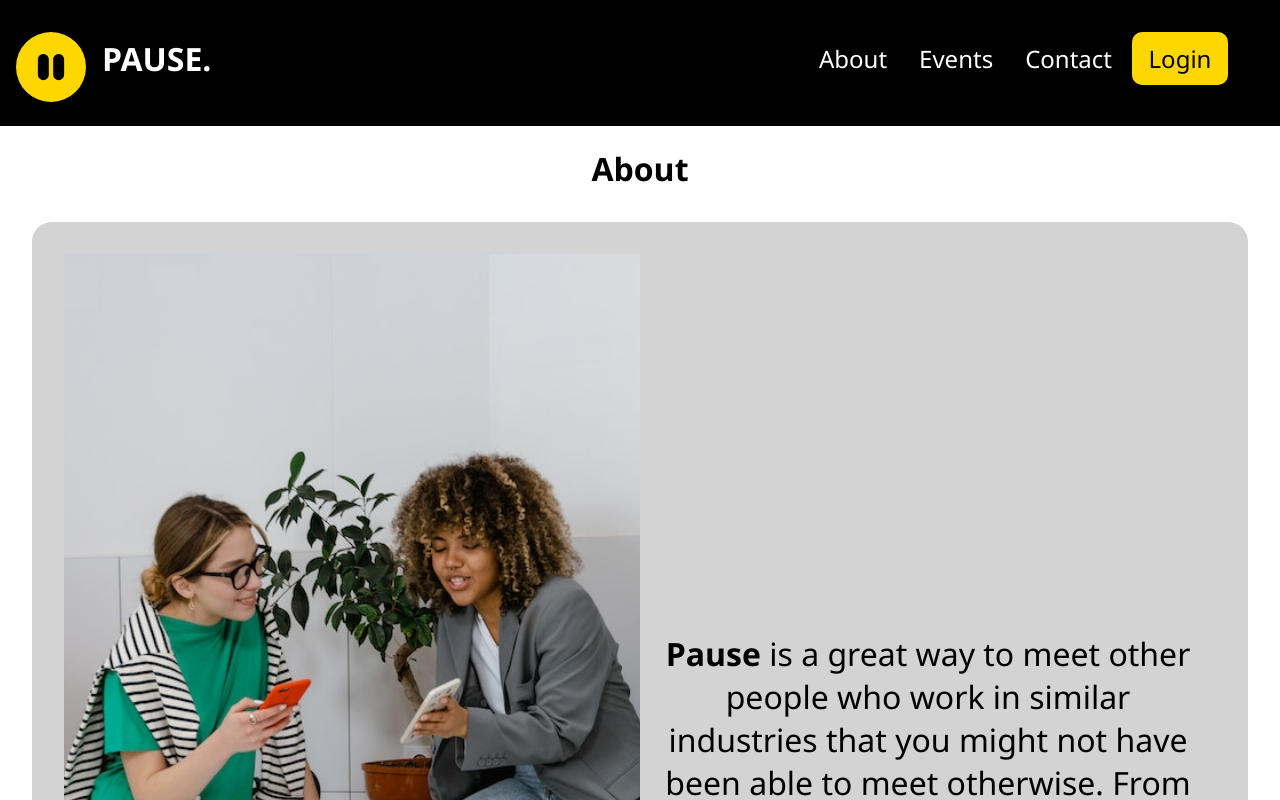
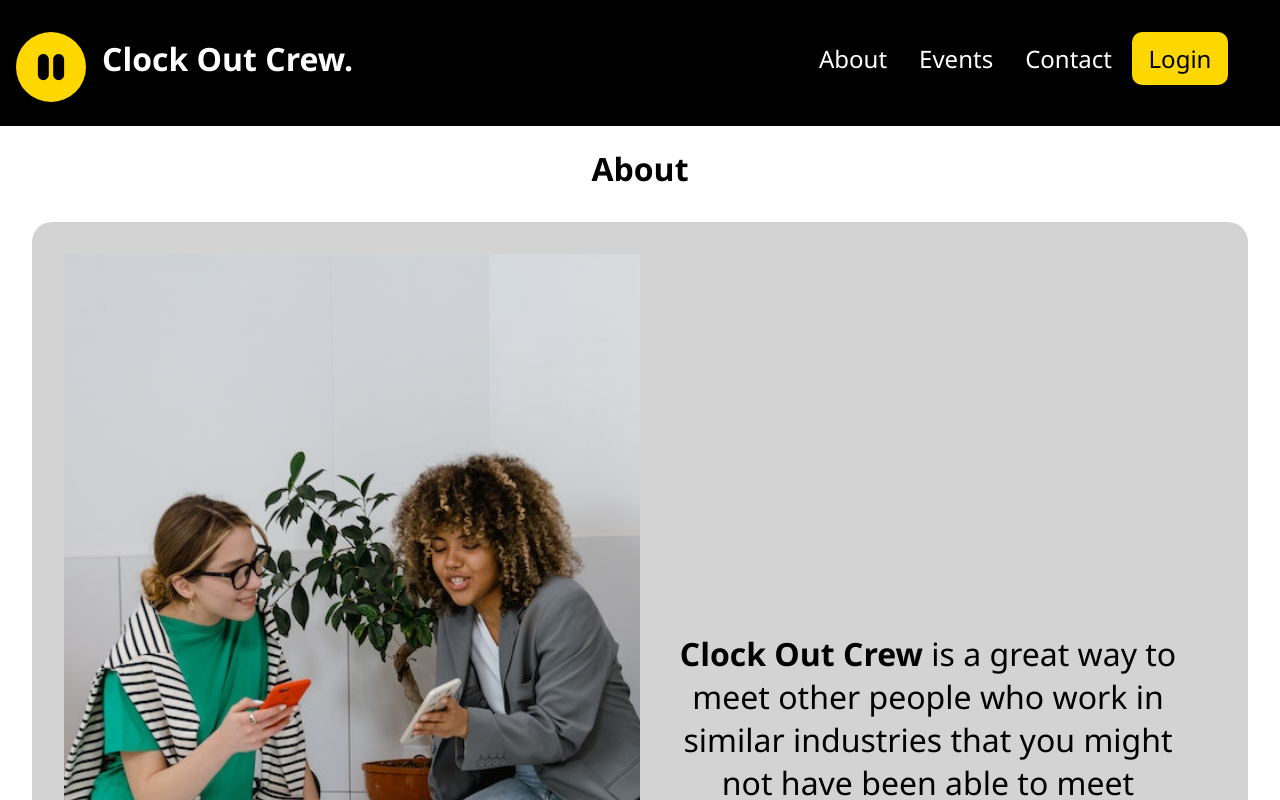
Before and after one commit to christinareanna/serviceapplandingpage, a React (Create React App) app: page /about in a window 1280 px wide. Shown: the top 800 px of the page. Built offline with nearby package versions, Linux system fonts and the light colour scheme.

Commit message:
changed app name

```diff
--- a/public/index.html
+++ b/public/index.html
@@ -25,7 +25,7 @@
       work correctly both with client-side routing and a non-root public URL.
       Learn how to configure a non-root public URL by running `npm run build`.
     -->
-    <title>Pause.</title>
+    <title>Clock Out Crew</title>
   </head>
   <body>
     <noscript>You need to enable JavaScript to run this app.</noscript>
--- a/src/components/about.js
+++ b/src/components/about.js
@@ -12,8 +12,8 @@ export default function About() {
             <h1>About</h1>
             <div className="about-info">
                 <img src={Communicate} className="people-talking" alt="communicating" />
-                <p><strong>Pause</strong> is a great way to meet other people who work in similar industries that you might not have been able to meet otherwise.
-                    From events, to being able to see others who work nearby you, the opportunities to build a community are simple with Pause.</p>
+                <p><strong>Clock Out Crew</strong> is a great way to meet other people who work in similar industries that you might not have been able to meet otherwise.
+                    From events, to being able to see others who work nearby you, the opportunities to build a community are simple.</p>
             </div>
             <div>
             </div>
--- a/src/components/navbar.js
+++ b/src/components/navbar.js
@@ -10,7 +10,7 @@ export default function NavBar() {
         <div className="header-container">
             <header className="header">
                 <div className="logo" onClick={() => navigate('/')}><BsFillPauseCircleFill size={70} />
-                    <h1 onClick={() => navigate('/')}>PAUSE.</h1>
+                    <h1 onClick={() => navigate('/')}>Clock Out Crew.</h1>
                 </div>
                 <nav>
                     <ul className="nav-list">
```
Also changed, not shown: src/components/test.html (added, +12 -0 lines).
